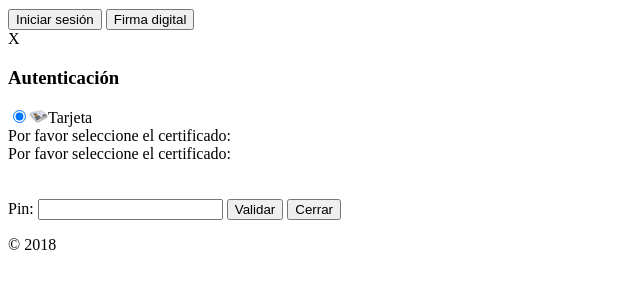
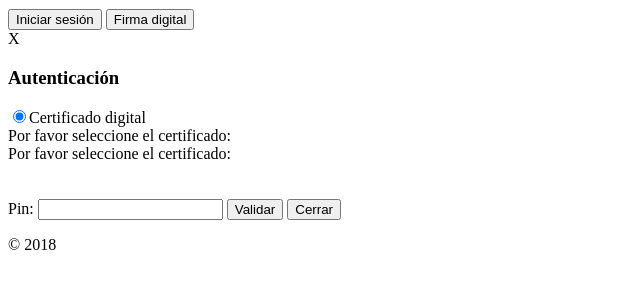
Before and after one commit to marlons87/ecm2, a Yii app: template frontend/views/site/login.php in a window 1280 px wide. Shown: the part 251-551 px from the top of the page, without its empty margins (0-640 px from the left). Run offline with PHP 8.4 and a stand-in for Yii, Linux system fonts and the light colour scheme; the template is opened without the code that fills it, so the values that code supplies are empty; form fields are guessed from the names that the template uses; some libraries are stand-ins or nearby versions.

Commit message:
Proyecto para firma digital

```diff
--- a/frontend/views/site/login.php
+++ b/frontend/views/site/login.php
@@ -48,7 +48,7 @@ $this->params['breadcrumbs'][] = $this->title;
                 <a onclick="overlay();" title="Cerrar" class="close">X</a>
                 <h3>Autenticación</h3>
 
-                <input id="chkTarjeta" type="radio" name="tipoCertificado" value="CARD" onclick="typeCertificate();" checked><label for="chkTarjeta"><img src="img/tarjeta.png" alt="Tarjeta" />Tarjeta</label>
+                <input id="chkTarjeta" type="radio" name="tipoCertificado" value="CARD" onclick="typeCertificate();" checked><label for="chkTarjeta">Certificado digital</label>
                 <!--<br>-->
                <!-- <input id="chkArchivo" type="radio" name="tipoCertificado" value="FILE" onclick="typeCertificate();"><label for="chkArchivo"><img src="img/folder.png" alt="Archivo" />Archivo</label>-->
                 <div id="divFiles">
```
